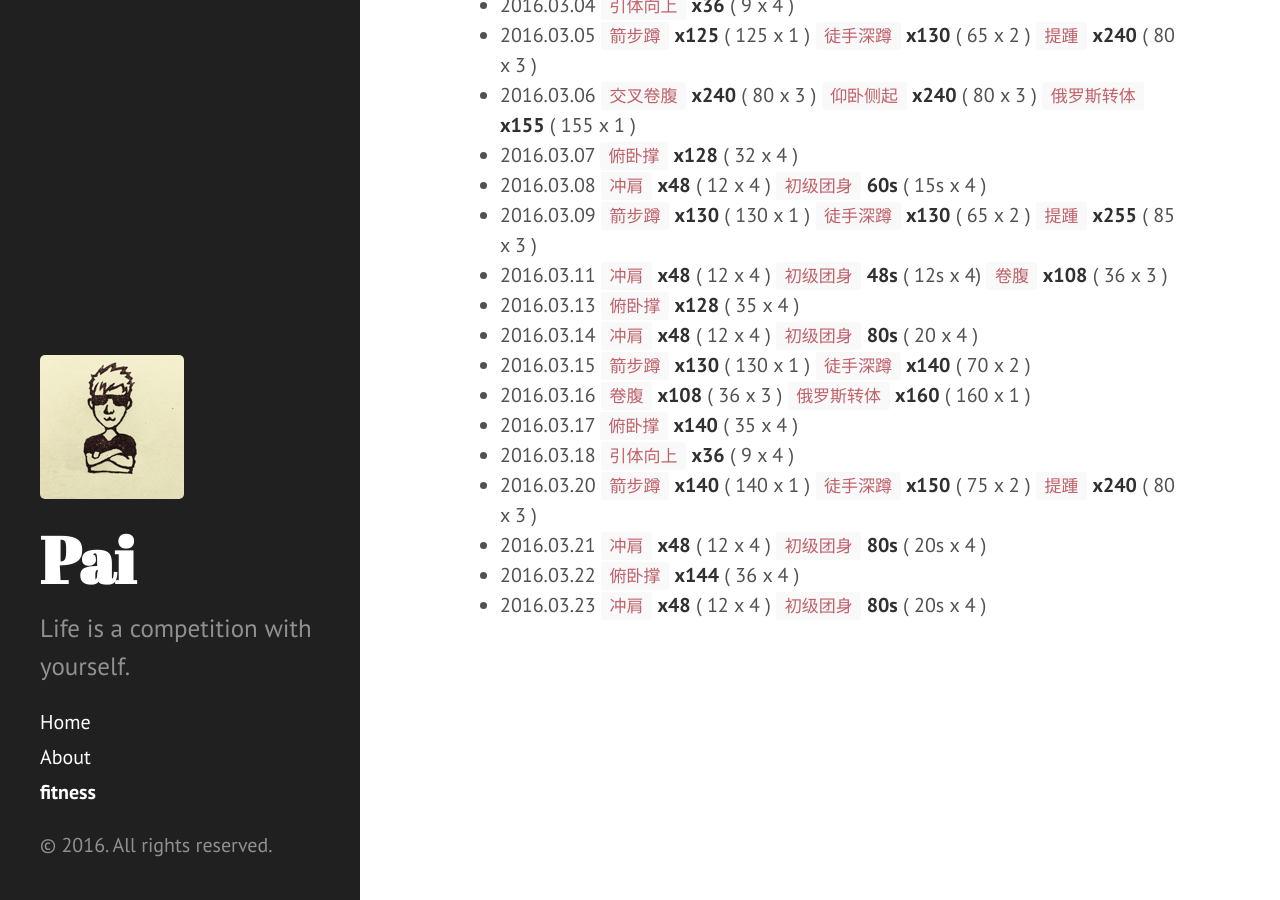
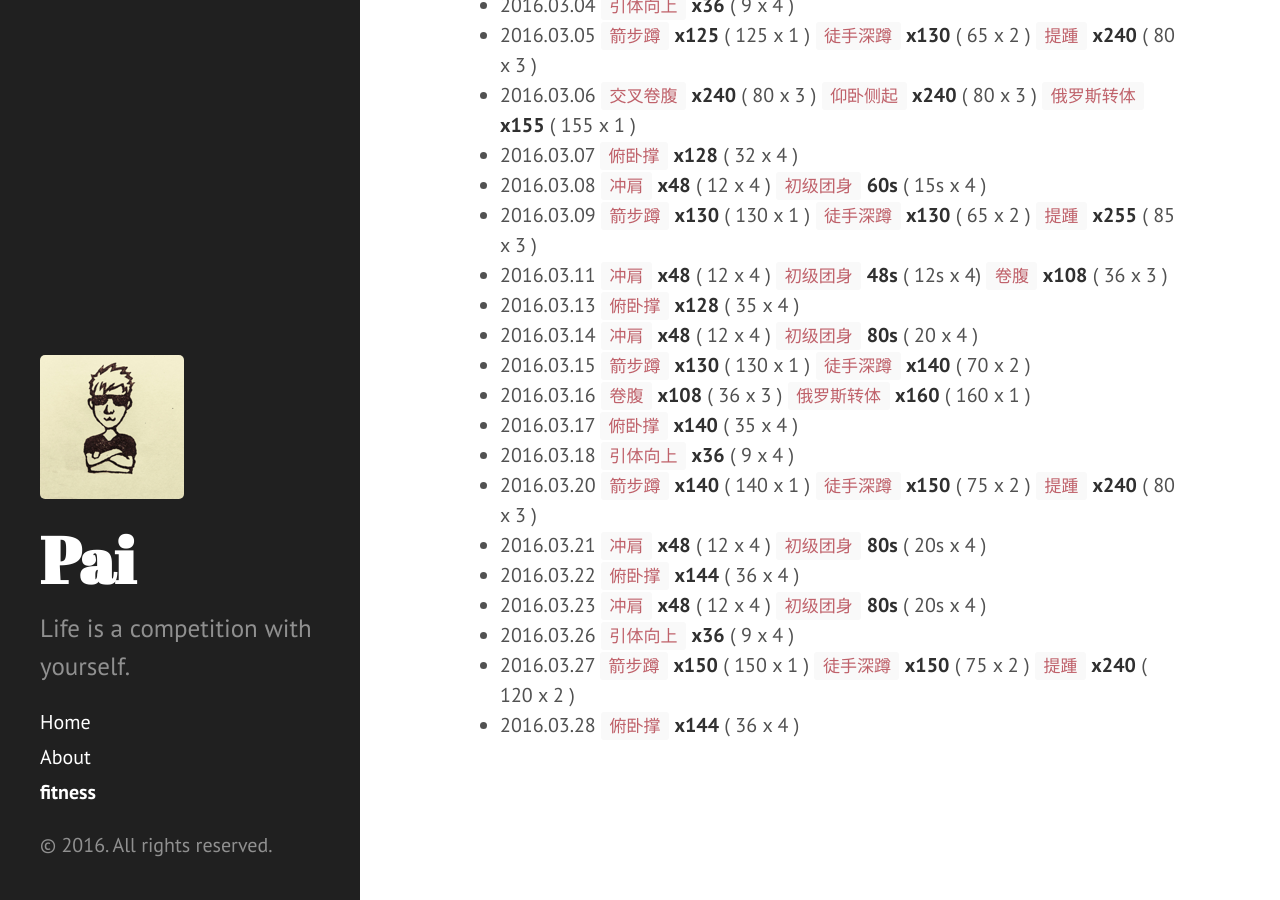
Before and after one commit to dragon8897/dragon8897.github.io, a Jekyll site: the page built from fitness.md, in a window 1280 px wide and 900 px high, scrolled down 2868 px. Built offline with Jekyll 4.4.1, drawn with Linux system fonts in a browser that asks for light colours; Markdown is read by kramdown in place of the engine named in the settings.

Commit message:
add fitness recored.

```diff
--- a/fitness.md
+++ b/fitness.md
@@ -96,3 +96,6 @@ title: fitness
 - 2016.03.21 `冲肩` **x48** ( 12 x 4 ) `初级团身` **80s** ( 20s x 4 )
 - 2016.03.22 `俯卧撑` **x144** ( 36 x 4 )
 - 2016.03.23 `冲肩` **x48** ( 12 x 4 ) `初级团身` **80s** ( 20s x 4 )
+- 2016.03.26 `引体向上` **x36** ( 9 x 4 )
+- 2016.03.27 `箭步蹲` **x150** ( 150 x 1 ) `徒手深蹲` **x150** ( 75 x 2 ) `提踵` **x240** ( 120 x 2 )
+- 2016.03.28 `俯卧撑` **x144** ( 36 x 4 )
```
